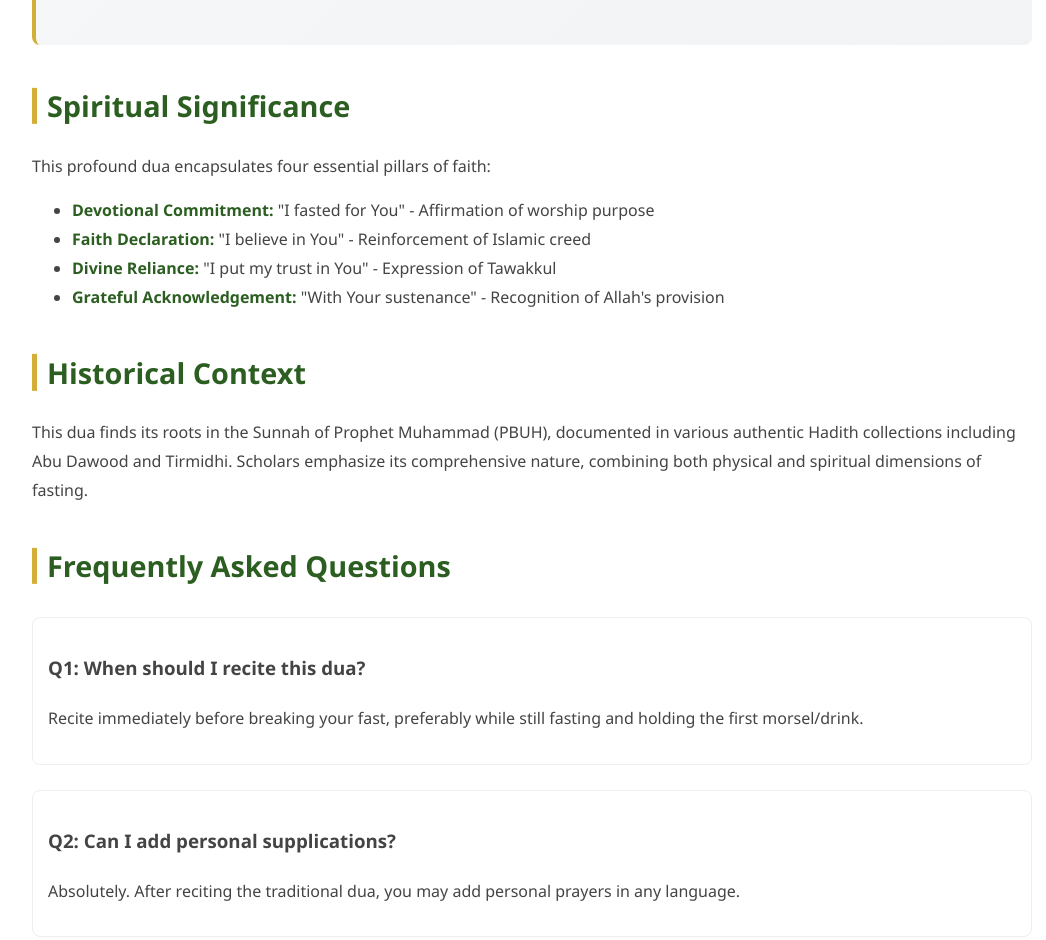
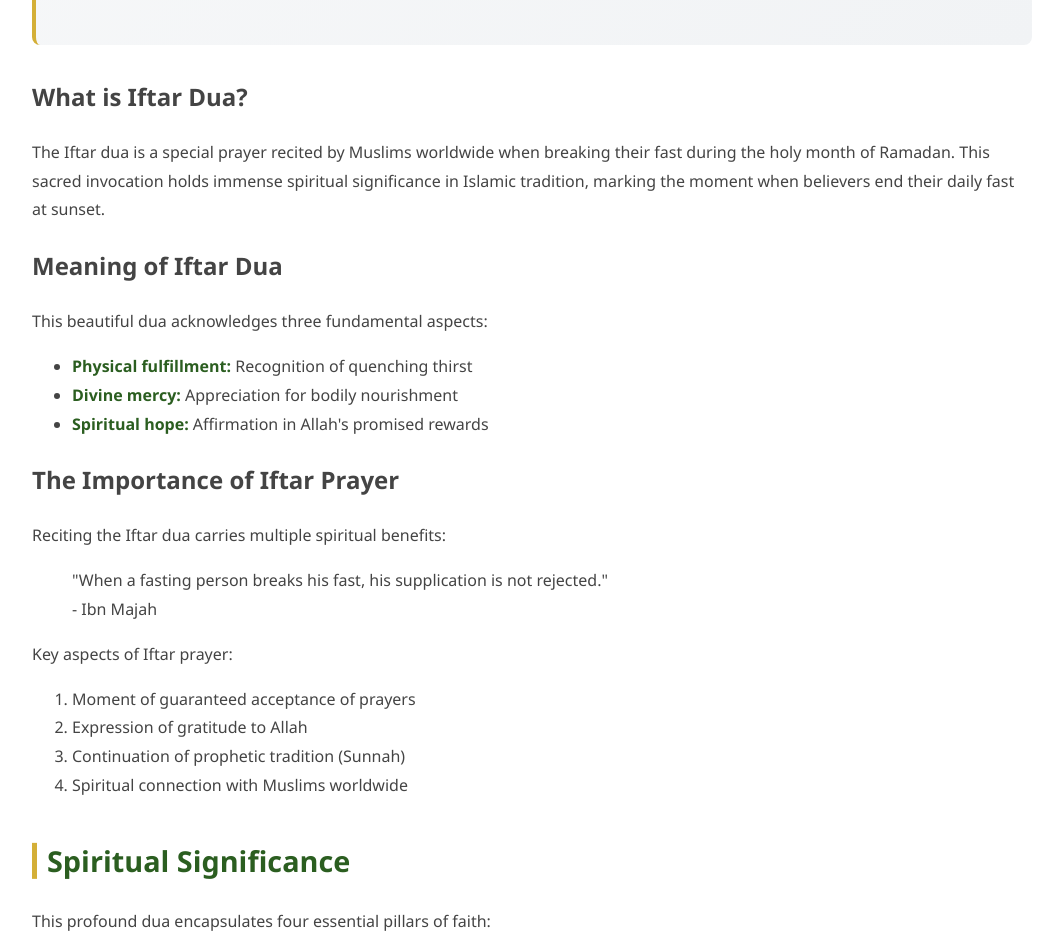
Before and after one commit to iftarkidua/iftarkidua.github.io, a plain HTML site: page blog/iftar-dua-english-translation.html in a window 1280 px wide. Shown: the part 920-1860 px from the top of the page, without its empty margins (108-1154 px from the left). Drawn offline with Linux system fonts and the light colour scheme.

Commit message:
Update iftar-dua-english-translation.html

```diff
--- a/blog/iftar-dua-english-translation.html
+++ b/blog/iftar-dua-english-translation.html
@@ -177,6 +177,33 @@
                 </button>
             </div>
         </div>
+<h2>What is Iftar Dua?</h2>
+        <p>The Iftar dua is a special prayer recited by Muslims worldwide when breaking their fast during the holy month of Ramadan. This sacred invocation holds immense spiritual significance in Islamic tradition, marking the moment when believers end their daily fast at sunset.</p>
+
+  <h2>Meaning of Iftar Dua</h2>
+        <p>This beautiful dua acknowledges three fundamental aspects:
+            <ul>
+                <li><span class="highlight">Physical fulfillment:</span> Recognition of quenching thirst</li>
+                <li><span class="highlight">Divine mercy:</span> Appreciation for bodily nourishment</li>
+                <li><span class="highlight">Spiritual hope:</span> Affirmation in Allah's promised rewards</li>
+            </ul>
+        </p>
+
+        <h2>The Importance of Iftar Prayer</h2>
+        <p>Reciting the Iftar dua carries multiple spiritual benefits:</p>
+        <blockquote>
+            "When a fasting person breaks his fast, his supplication is not rejected."
+            <br>- Ibn Majah
+        </blockquote>
+
+        <p>Key aspects of Iftar prayer:
+            <ol>
+                <li>Moment of guaranteed acceptance of prayers</li>
+                <li>Expression of gratitude to Allah</li>
+                <li>Continuation of prophetic tradition (Sunnah)</li>
+                <li>Spiritual connection with Muslims worldwide</li>
+            </ol>
+        </p>
 
         <h2 class="section-title">Spiritual Significance</h2>
         <p>This profound dua encapsulates four essential pillars of faith:
@@ -209,6 +236,8 @@
                 <p>While no specific position is mandated, many raise their hands in the classical dua position (palms upward).</p>
             </div>
         </div>
+        <h2>Final keywords</h2>
+              <p>The Iftar dua serves as both a spiritual practice and physical reminder of Ramadan's blessings. By understanding its meaning and significance, Muslims can deepen their connection with this sacred tradition. As you prepare to break your fast, remember this powerful invocation that has united believers across centuries and continents in their worship and gratitude.</p>
     </div>
 
     <script>
```
